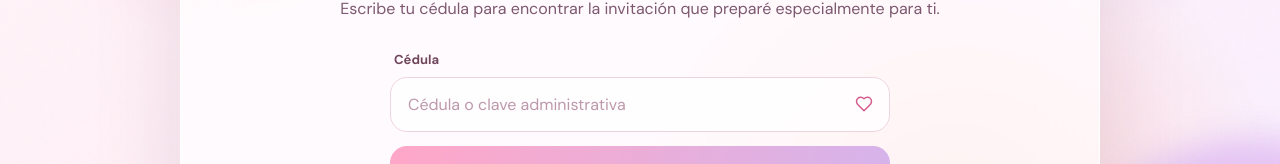
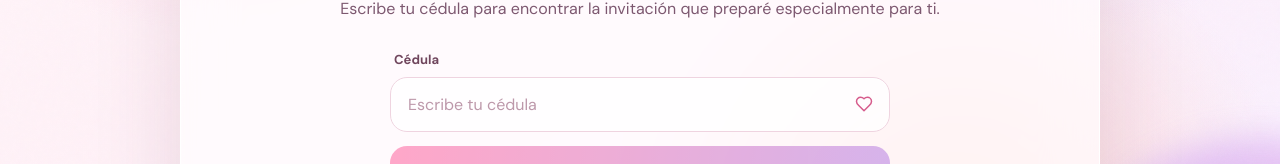
Before and after one commit to kendallfwd-lab/invitaci-n-, a React (Vite) app: page / in a window 1280 px wide. Shown: the part 479-643 px from the top of the page. Built offline with nearby package versions, Linux system fonts and the light colour scheme; a web font is replaced by a local one.

Commit message:
Hide admin wording from invitation form

```diff
--- a/src/App.jsx
+++ b/src/App.jsx
@@ -268,7 +268,7 @@ export default function App() {
                     onChange={(event) => setCedula(event.target.value)}
                     inputMode="text"
                     autoComplete="off"
-                    placeholder="Cédula o clave administrativa"
+                    placeholder="Escribe tu cédula"
                     aria-describedby="privacy-note"
                   />
                   <Heart size={18} />
```
